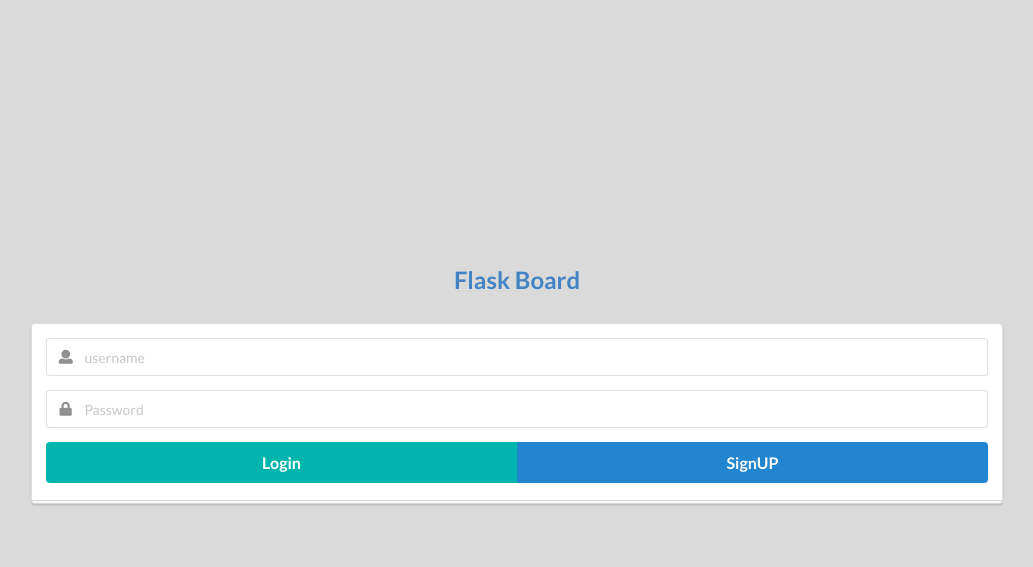
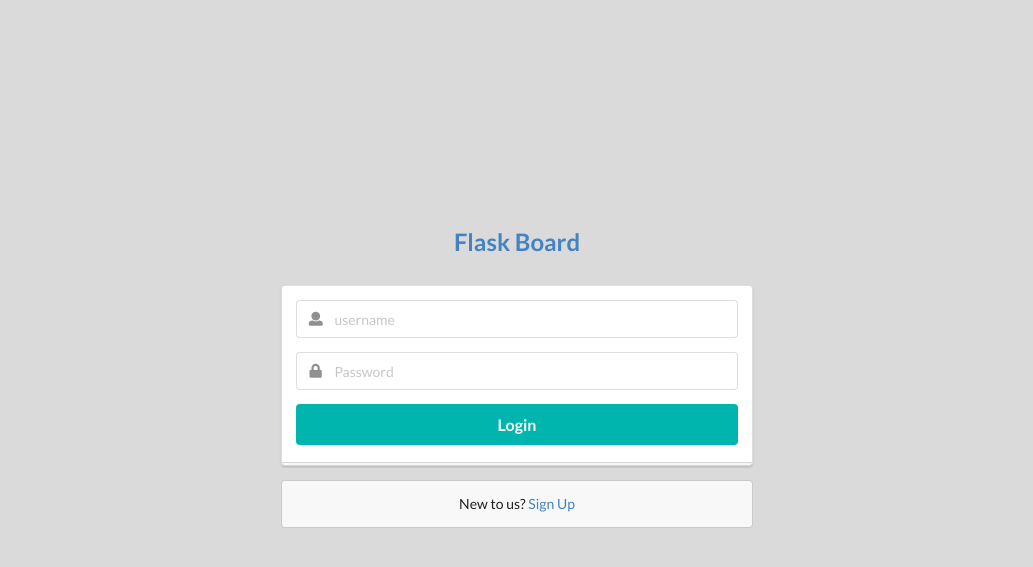
Before and after one commit to claudiajh/flask-board, a Flask app: page /login in a window 1280 px wide. Shown: the top 567 px of the page, without its empty margins (123-1156 px from the left). Run offline with Flask 2, Linux system fonts and the light colour scheme; some libraries are stand-ins or nearby versions.

Commit message:
login page에서 sign up 기능을 message로 분리

```diff
--- a/app/templates/login.html
+++ b/app/templates/login.html
@@ -16,10 +16,15 @@
           <input type="password" name="password" placeholder="Password">
         </div>
       </div>
-      <div class="two ui buttons">
-        <button class="ui fluid large teal submit button" href="{{ url_for('login_index') }}">Login</button>
-        <a class="ui fluid large blue submit button" href="{{ url_for('sign_up') }}">SignUP</a>
-      </div>
+      <button class="ui fluid large teal submit button" href="{{ url_for('login_index') }}">Login</button>
     </form>
   </div>
+  <div class="ui message">
+    New to us? <a href="{{ url_for('sign_up') }}">Sign Up</a>
+  </div>
+  <style>
+    .column {
+      max-width: 500px;
+    }
+  </style>
 {% endblock %}
```
